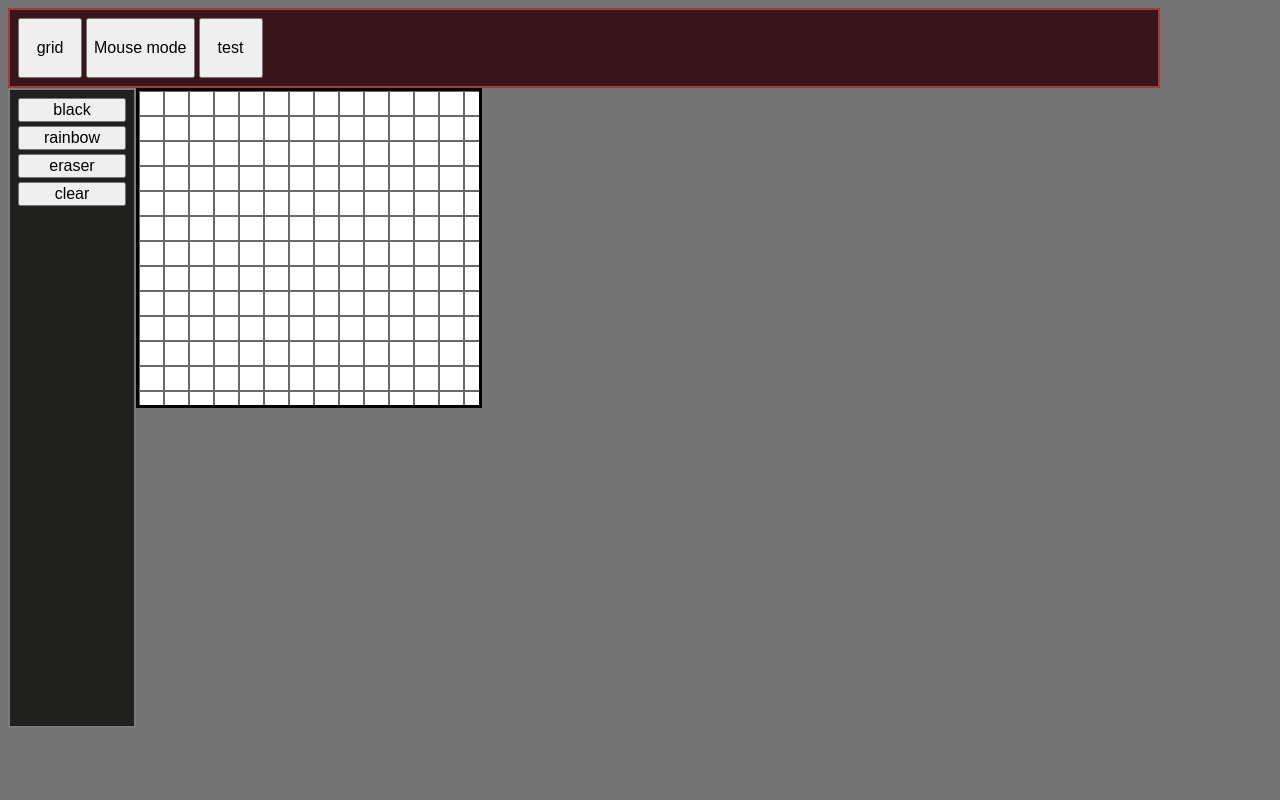
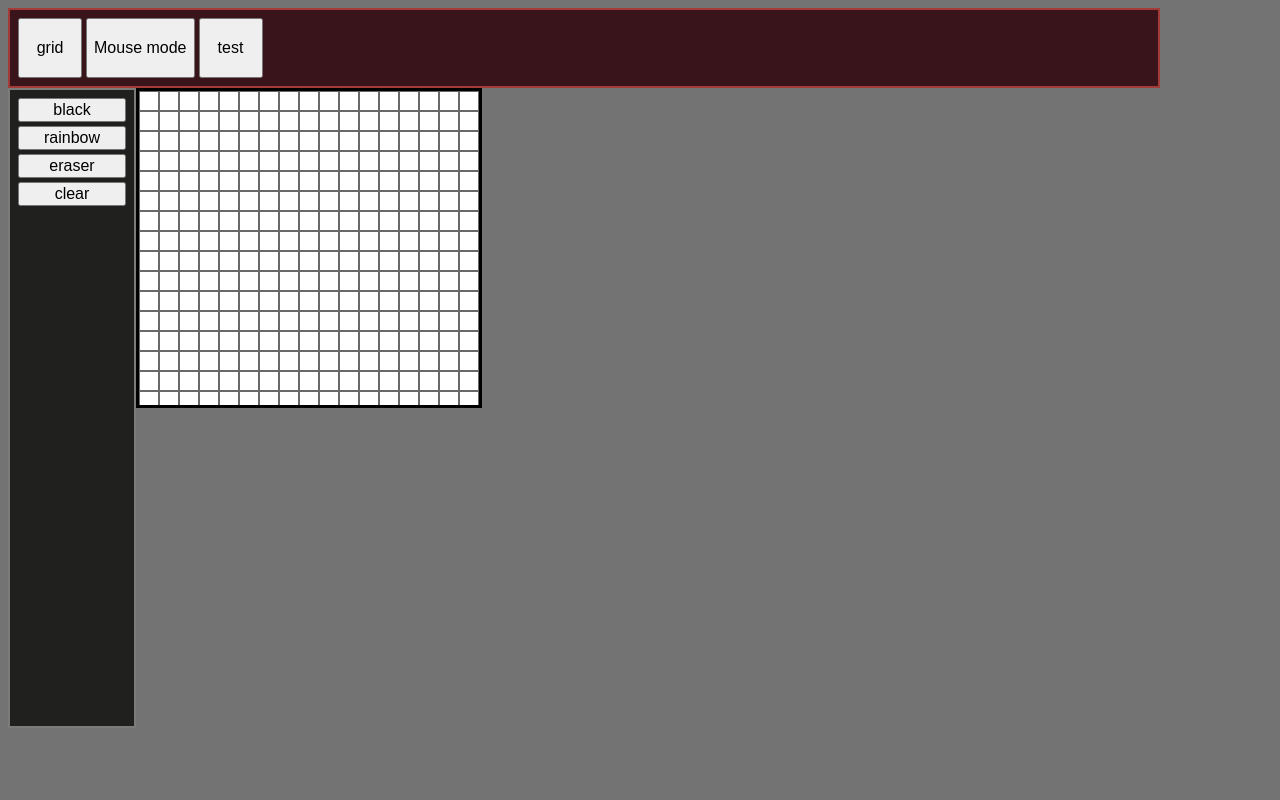
Before and after one commit to RoronoaZoroLinux/study, a plain HTML site: page etch/index.html in a window 1280 px wide. Drawn offline with Linux system fonts and the light colour scheme.

Commit message:
full working grid creating and sclaing system

```diff
--- a/etch/script.js
+++ b/etch/script.js
@@ -11,9 +11,12 @@ document.getElementById('btn_grid').addEventListener('click', toggleGrid);
 document.getElementById('btn_clear').addEventListener('click', clear);
 document.getElementById('btn_mouseMode').addEventListener('click' , e=>{ if(mouseMode) mouseMode =false; else{mouseMode = true;} });
 
-let canvasSizeX = 80;
-let canvasSizeY = 35;
-let size_newDiv = 25;
+let canvasSizeX = 30;
+let canvasSizeY = 30;
+let size_newDiv = 20;
+
+continer.style.gridTemplateColumns = `repeat(${canvasSizeX} , 0fr)`
+continer.style.gridTemplateRows = `repeat(${canvasSizeY} , 0fr)`
 
 
 
@@ -114,5 +117,6 @@ function toggleGrid(){
 for(let i = 0 ; i < canvasSizeX * canvasSizeY ; i++ ){
 
    build(i);
+   console.log(i)
 
 }
--- a/etch/style.css
+++ b/etch/style.css
@@ -51,8 +51,6 @@ html {
   .container{
 
     display: grid;
-
-    grid-template-columns: repeat(80 , 0fr);
     align-content:  start;
 
    /* overflow: hidden; /* use in resize mode update */
```
